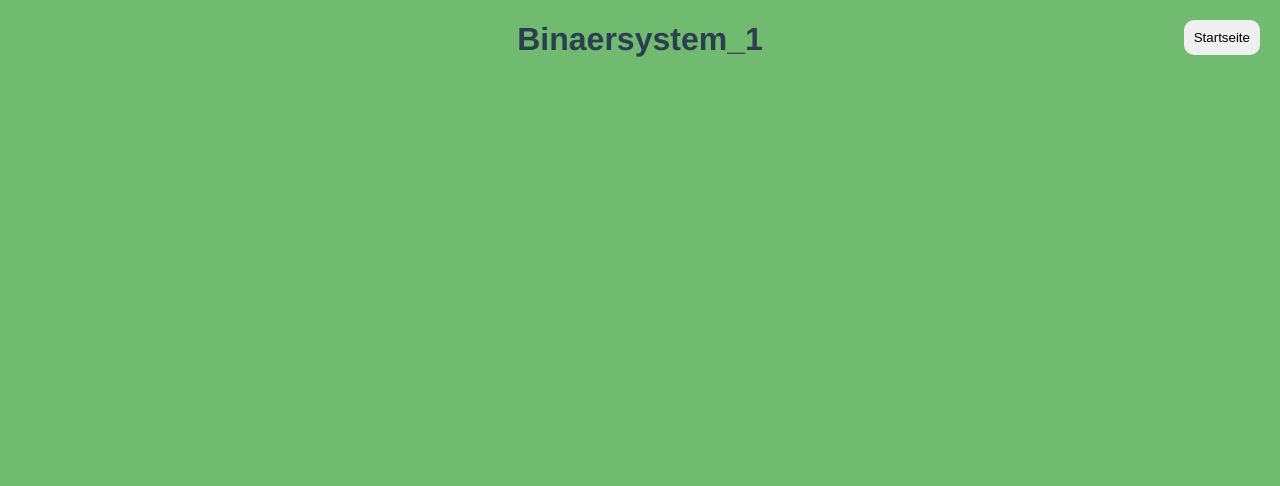
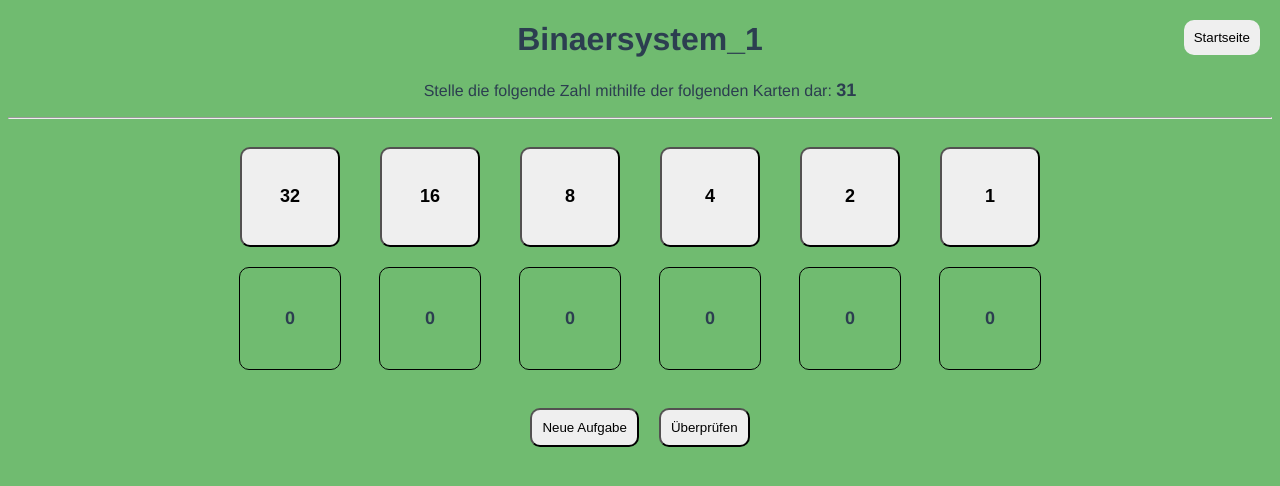
Before and after one commit to Fisnik-Mustafa/bsc-thesis, a Vue app: page /binaersystem_1 in a window 1280 px wide. Shown: the top 486 px of the page. Built offline with nearby package versions, Linux system fonts and the light colour scheme.

Commit message:
Neue Aufgabe implementiert

```diff
--- a/src/views/Binaersystem_1.vue
+++ b/src/views/Binaersystem_1.vue
@@ -1,18 +1,245 @@
 <template>
-<div>
-  <h1>Binaersystem_1</h1>
-  <Backtohomepage />
-</div>
+  <div>
+    <h1>Binaersystem_1</h1>
+    <Backtohomepage />
+    <p>
+      Stelle die folgende Zahl mithilfe der folgenden Karten dar:
+      <span style="font-size: large; font-weight: bold">{{
+        randomnumber
+      }}</span>
+    </p>
+    <hr />
+
+    <Verifier
+      v-if="this.submitted"
+      :correctSolution="this.result"
+      :tip="''"
+      @close-verifier="this.submitted = false"
+    />
+
+    <button
+      class="binaer_btn"
+      v-bind:class="{ active: chosen32 }"
+      @click="addcard(0)"
+    >
+      32
+    </button>
+    <button
+      class="binaer_btn"
+      v-bind:class="{ active: chosen16 }"
+      @click="addcard(1)"
+    >
+      16
+    </button>
+    <button
+      class="binaer_btn"
+      v-bind:class="{ active: chosen8 }"
+      @click="addcard(2)"
+    >
+      8
+    </button>
+    <button
+      class="binaer_btn"
+      v-bind:class="{ active: chosen4 }"
+      @click="addcard(3)"
+    >
+      4
+    </button>
+    <button
+      class="binaer_btn"
+      v-bind:class="{ active: chosen2 }"
+      @click="addcard(4)"
+    >
+      2
+    </button>
+    <button
+      class="binaer_btn"
+      v-bind:class="{ active: chosen1 }"
+      @click="addcard(5)"
+    >
+      1
+    </button>
+
+    <div class="binary_container">
+      <div class="binary_card">{{bit32}}</div>
+      <div class="binary_card">{{bit16}}</div>
+      <div class="binary_card">{{bit8}}</div>
+      <div class="binary_card">{{bit4}}</div>
+      <div class="binary_card">{{bit2}}</div>
+      <div class="binary_card">{{bit1}}</div>
+    </div>
+
+    <br />
+
+    <Nexttask />
+    <button @click="submit()" class="btn_submit">Überprüfen</button>
+  </div>
 </template>
 
 <script>
 import Backtohomepage from "@/components/Backtohomepage.vue";
+import Verifier from "@/components/Verifier.vue";
+import Nexttask from "@/components/Nexttask.vue";
 
 export default {
-    components: { Backtohomepage }
-}
+  components: { Backtohomepage, Verifier, Nexttask },
+  data() {
+    return {
+      randomnumber: Math.floor(Math.random() * 63) + 1,
+      chosen32: false,
+      chosen16: false,
+      chosen8: false,
+      chosen4: false,
+      chosen2: false,
+      chosen1: false,
+      counter: 0,
+      submitted: false,
+      result: false,
+      binNum: "",
+      temprandomnumber: 0,
+      bit32: 0,
+      bit16: 0,
+      bit8: 0,
+      bit4: 0,
+      bit2: 0,
+      bit1: 0
+    };
+  },
+  created: function () {
+    this.deztobin();
+  },
+  methods: {
+    deztobin() {
+      this.temprandomnumber = this.randomnumber;
+      while (this.temprandomnumber > 0) {
+        if (this.temprandomnumber % 2 == 1) {
+          this.binNum = this.binNum + "1";
+        } else {
+          this.binNum = this.binNum + "0";
+        }
+        this.temprandomnumber = Math.floor(this.temprandomnumber / 2);
+      }
+      this.binNum = this.binNum.split("").reverse().join("");
+    },
+    submit() {
+      if (this.counter == this.randomnumber) {
+        this.result = true;
+      } else {
+        this.result = false;
+      }
+      this.submitted = true;
+    },
+    addcard(n) {
+      // Case 32
+      if (n == 0 && !this.chosen32) {
+        this.counter = this.counter + 32;
+        this.bit32 = 1;
+      } else if (n == 0 && this.chosen32) {
+        this.counter = this.counter - 32;
+        this.bit32 = 0;
+      }
+
+      // Case 16
+      if (n == 1 && !this.chosen16) {
+        this.counter = this.counter + 16;
+        this.bit16 = 1;
+      } else if (n == 1 && this.chosen16) {
+        this.counter = this.counter - 16;
+        this.bit16 = 0;
+      }
+
+      // Case 8
+      if (n == 2 && !this.chosen8) {
+        this.counter = this.counter + 8;
+        this.bit8 = 1;
+      } else if (n == 2 && this.chosen8) {
+        this.counter = this.counter - 8;
+        this.bit8 = 0;
+      }
+
+      // Case 4
+      if (n == 3 && !this.chosen4) {
+        this.counter = this.counter + 4;
+        this.bit4 = 1;
+      } else if (n == 3 && this.chosen4) {
+        this.counter = this.counter - 4;
+        this.bit4 = 0;
+      }
+
+      // Case 2
+      if (n == 4 && !this.chosen2) {
+        this.counter = this.counter + 2;
+        this.bit2 = 1;
+      } else if (n == 4 && this.chosen2) {
+        this.counter = this.counter - 2;
+        this.bit2 = 0;
+      }
+
+      // Case 1
+      if (n == 5 && !this.chosen1) {
+        this.counter = this.counter + 1;
+        this.bit1 = 1;
+      } else if (n == 5 && this.chosen1) {
+        this.counter = this.counter - 1;
+        this.bit1 = 0;
+      }
+      this.togglecard(n);
+    },
+    togglecard(n) {
+      if (n == 0) {
+        this.chosen32 = !this.chosen32;
+      } else if (n == 1) {
+        this.chosen16 = !this.chosen16;
+      } else if (n == 2) {
+        this.chosen8 = !this.chosen8;
+      } else if (n == 3) {
+        this.chosen4 = !this.chosen4;
+      } else if (n == 4) {
+        this.chosen2 = !this.chosen2;
+      } else if (n == 5) {
+        this.chosen1 = !this.chosen1;
+      }
+    },
+  },
+};
 </script>
 
 <style>
-
+.binaer_btn {
+  width: 100px;
+  height: 100px;
+  /*padding: 30px;*/
+  margin: 20px;
+  font-size: large;
+  border-radius: 10px;
+  border-color: rgb(83, 81, 81);
+  font-weight: bold;
+}
+.binaer_btn:hover {
+  background-color: rgb(83, 81, 81);
+  color: white;
+  box-shadow: 0 12px 16px 0 rgba(0, 0, 0, 0.24),
+    0 17px 50px 0 rgba(0, 0, 0, 0.19);
+}
+.active {
+  background-color: rgb(79, 79, 175);
+  box-shadow: 0 12px 16px 0 rgba(0, 0, 0, 0.24),
+    0 17px 50px 0 rgba(0, 0, 0, 0.19);
+}
+.binary_card {
+  width: 100px;
+  /*height: 100px;*/
+  border: 1px solid black;
+  font-size: large;
+  border-radius: 10px;
+  margin: 0 auto;
+  font-weight: bold;
+  padding-top: 40px;
+  padding-bottom: 40px;
+}
+.binary_container {
+  display: flex;
+  margin: auto;
+  width: 840px;
+}
 </style>
```
